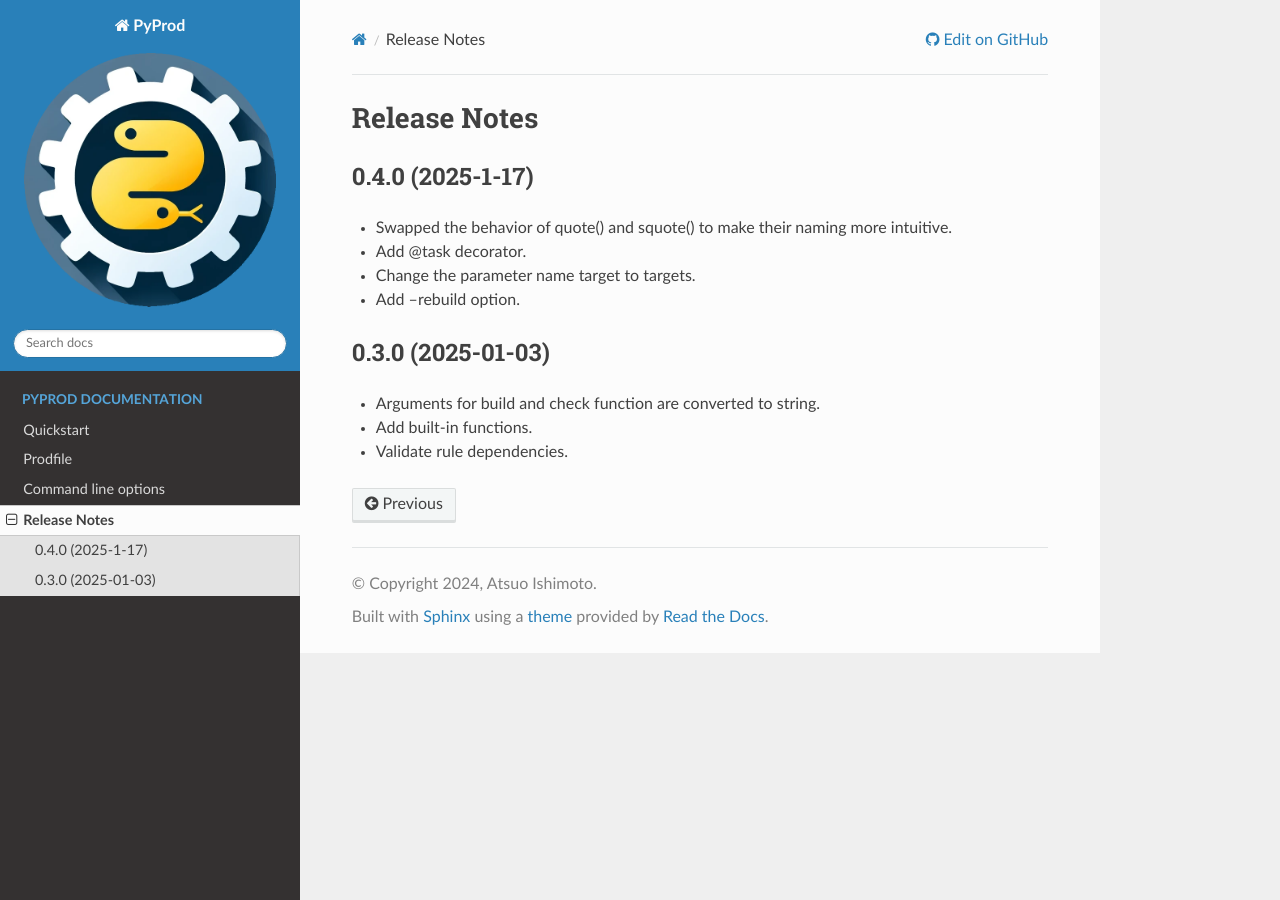
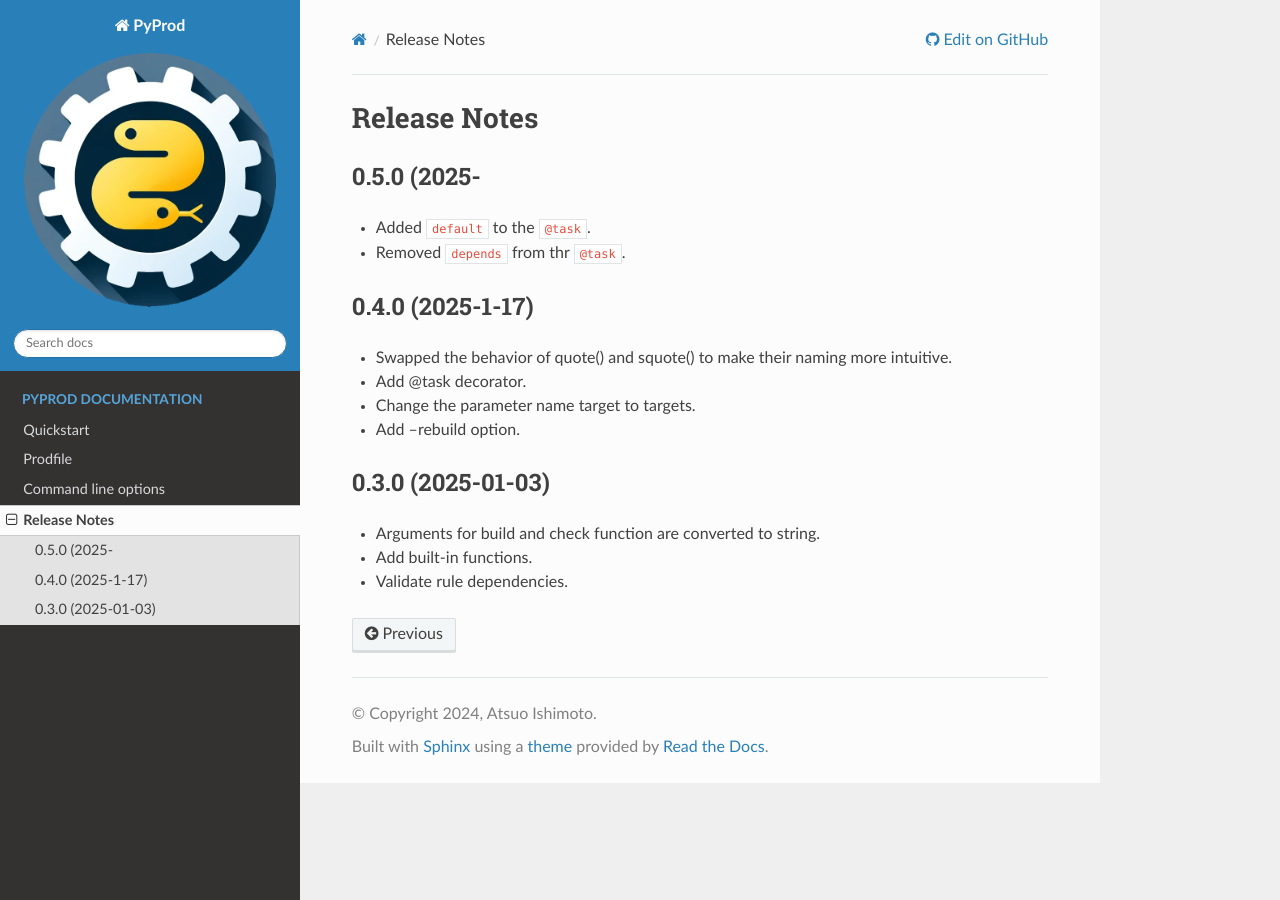
Before and after one commit to atsuoishimoto/pyprod, a Sphinx documentation site: the page built from docs/releasenotes.rst, in a window 1280 px wide. Built offline with Sphinx 7.4.7 and the Read the Docs theme 3.1.0, drawn with Linux system fonts in a browser that asks for light colours.

Commit message:
release note

```diff
--- a/docs/releasenotes.rst
+++ b/docs/releasenotes.rst
@@ -1,5 +1,12 @@
 Release Notes
 ================
+
+0.5.0 (2025-
+-----------------------------
+
+- Added ``default`` to the ``@task``.
+- Removed ``depends`` from thr ``@task``.
+
 
 0.4.0 (2025-1-17)
 -------------------------
```
